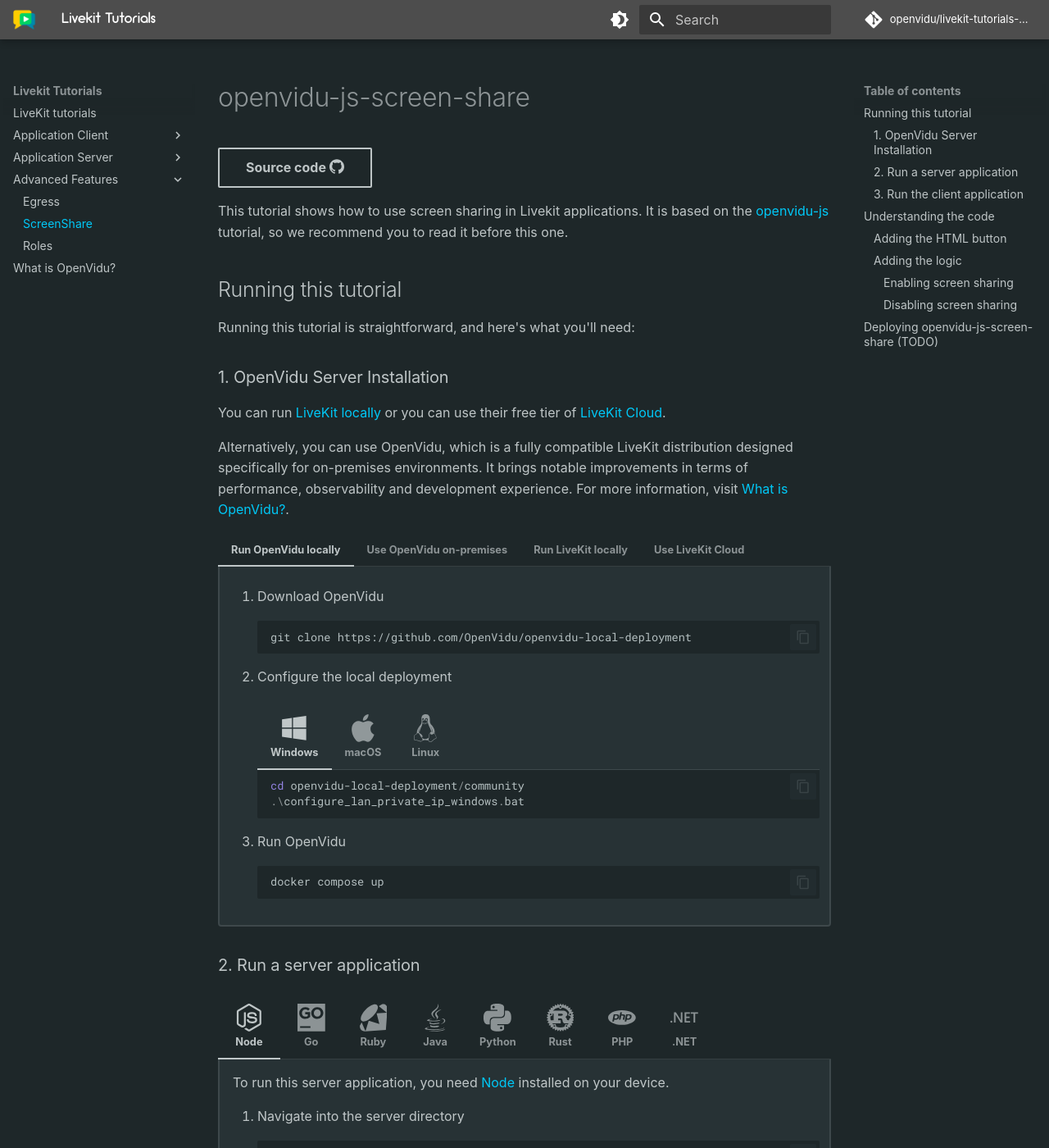
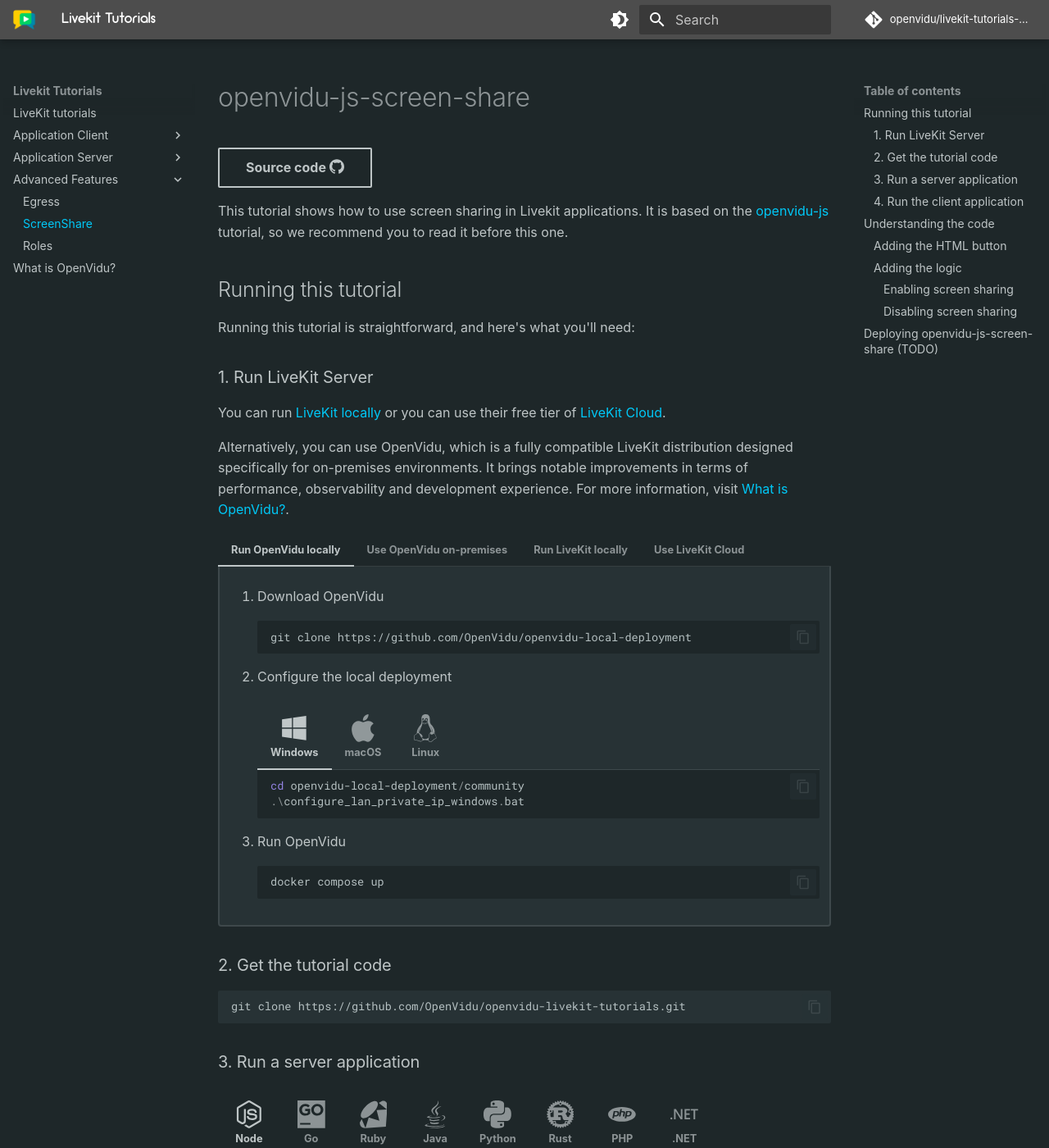
Before and after one commit to sanyaade-teachings/livekit-tutorials-docs, an MkDocs documentation site: the page built from docs/tutorials/advanced-tutorials/screenshare.md, in a window 1280 px wide and 1400 px high. Shown: the whole window at 82% size. Built offline with MkDocs 1.6.1 and Material for MkDocs 9.7.7, drawn with Linux system fonts in a browser that asks for light colours; some web fonts are replaced; comment, search, counter and statistics services are not loaded; some of the changed text lies outside the part shown.

````diff
--- a/docs/stylesheets/extra.css
+++ b/docs/stylesheets/extra.css
@@ -6,7 +6,7 @@
     font-weight: bold;
     padding: 0px 5px;
     border-radius: 3px;
-    font-size: .7em;
+    font-size: .9em;
     line-height: 1.8em;
     font-family: var(--md-text-font-family);
     font-feature-settings: "kern", "liga";
--- a/docs/tutorials/advanced-tutorials/screenshare.md
+++ b/docs/tutorials/advanced-tutorials/screenshare.md
@@ -8,15 +8,21 @@
 
 Running this tutorial is straightforward, and here's what you'll need:
 
-### 1. OpenVidu Server Installation
+### 1. Run LiveKit Server
 
 --8<-- "docs/tutorials/shared/run-livekit-server.md"
 
-### 2. Run a server application
+### 2. Get the tutorial code
+
+```bash
+git clone https://github.com/OpenVidu/openvidu-livekit-tutorials.git
+```
+
+### 3. Run a server application
 
 --8<-- "docs/tutorials/shared/application-server-tabs.md"
 
-### 3. Run the client application
+### 4. Run the client application
 
 To run the client application tutorial, you'll need a HTTP web server installed on your development computer. If you have Node.js installed, you can easily set up [http-server](https://github.com/indexzero/http-server){:target="\_blank"}. Here's how to install it:
 
````
Also changed, not shown: docs/about-openvidu.md (+33 -8 lines), docs/tutorials/advanced-tutorials/recording.md (+1 -1 lines), docs/tutorials/advanced-tutorials/roles.md (+1 -1 lines).
